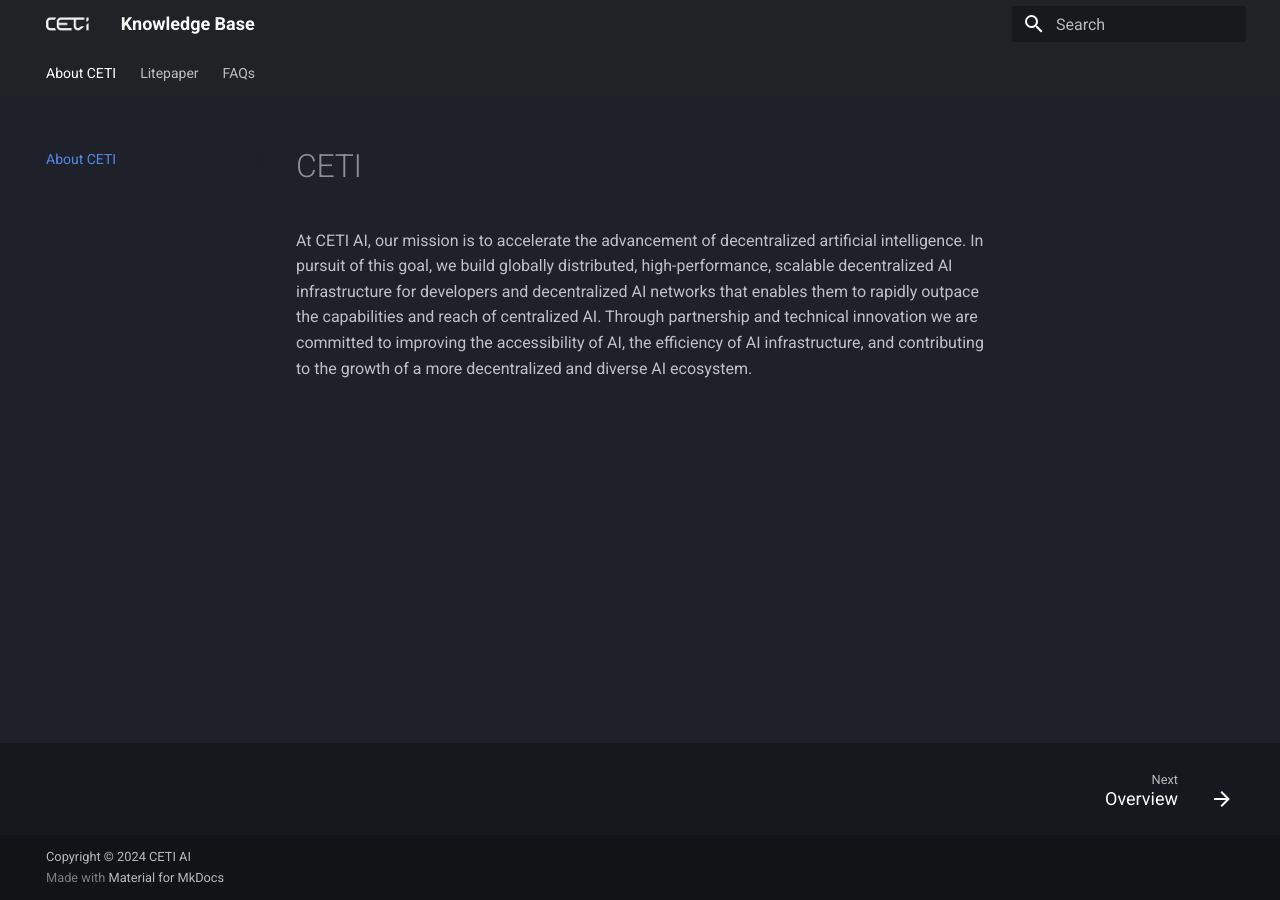
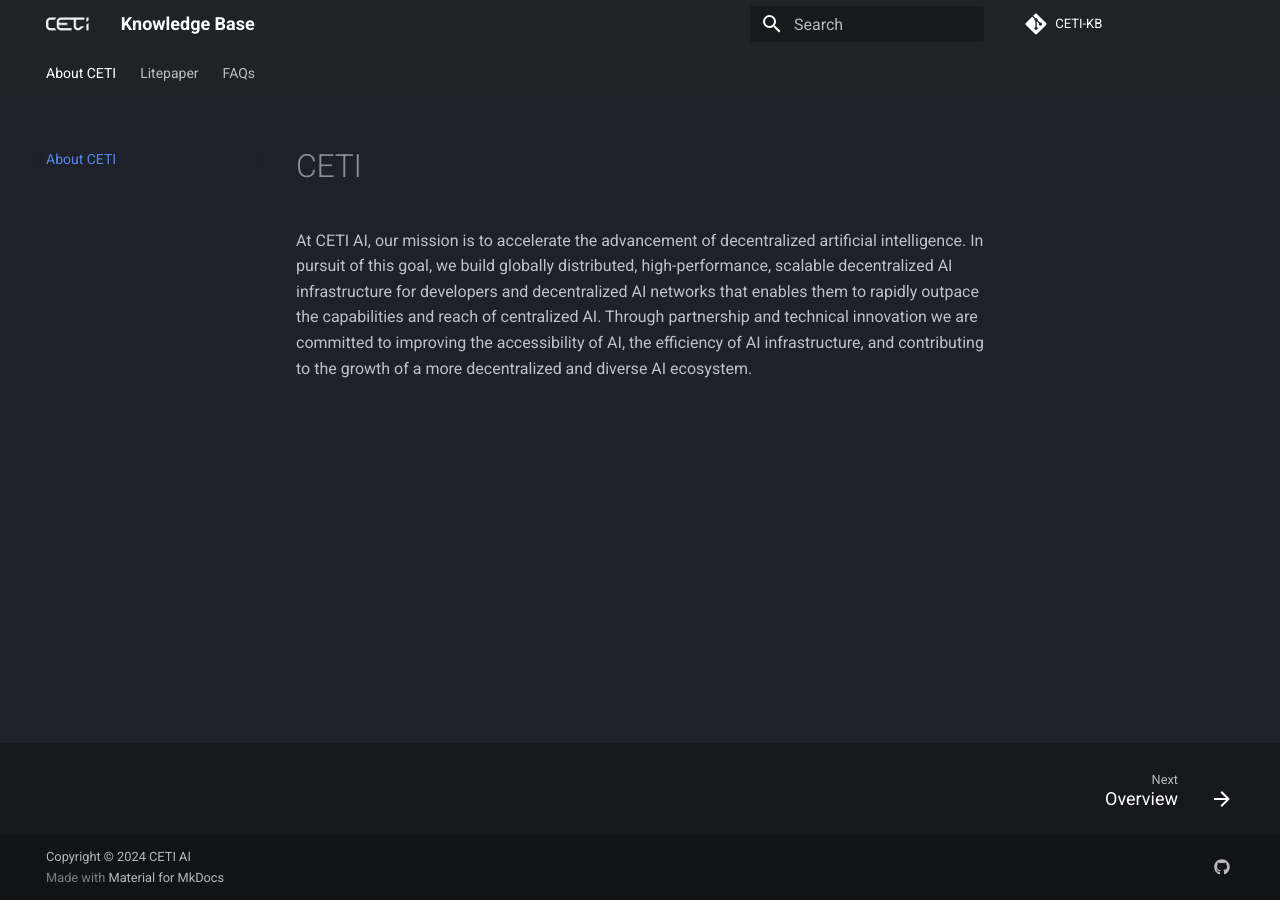
Before and after one commit to thomasyit/CETI-KB, an MkDocs documentation site: the page built from docs/index.md, in a window 1280 px wide. Built offline with MkDocs 1.6.1 and Material for MkDocs 9.7.7, drawn with Linux system fonts in a browser that asks for light colours; comment, search, counter and statistics services are not loaded.

Commit message:
add git repo

```diff
--- a/mkdocs.yml
+++ b/mkdocs.yml
@@ -22,10 +22,18 @@
     - navigation.footer
     - navigation.tabs
 
+# Repository
+repo_name: CETI-KB
+repo_url: https://github.com/thomasyit/CETI-KB
+
+
 extra_css:
     - stylesheets/extra.css
 
 extra:
+  social:
+    - icon: fontawesome/brands/github
+      link: https://github.com/thomasyit
   consent:
     title: Cookie consent
     description: >-
```
